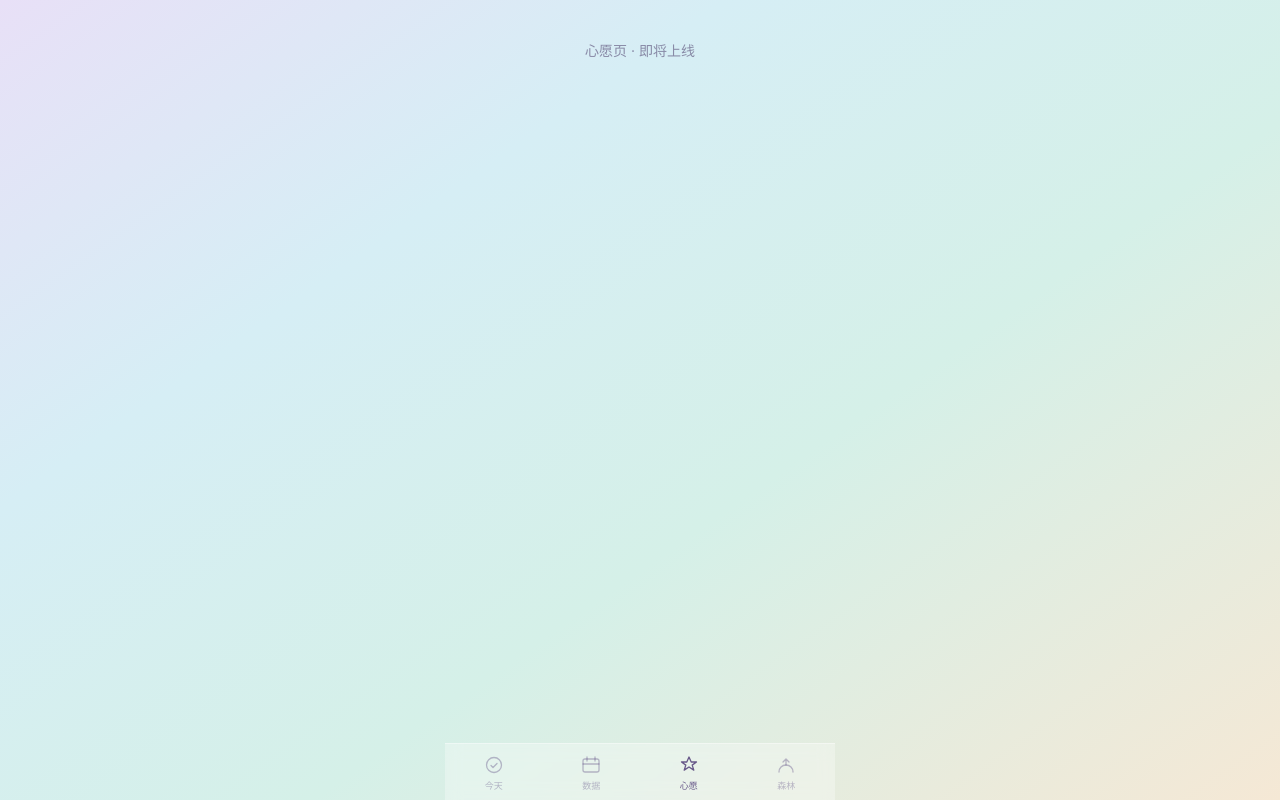
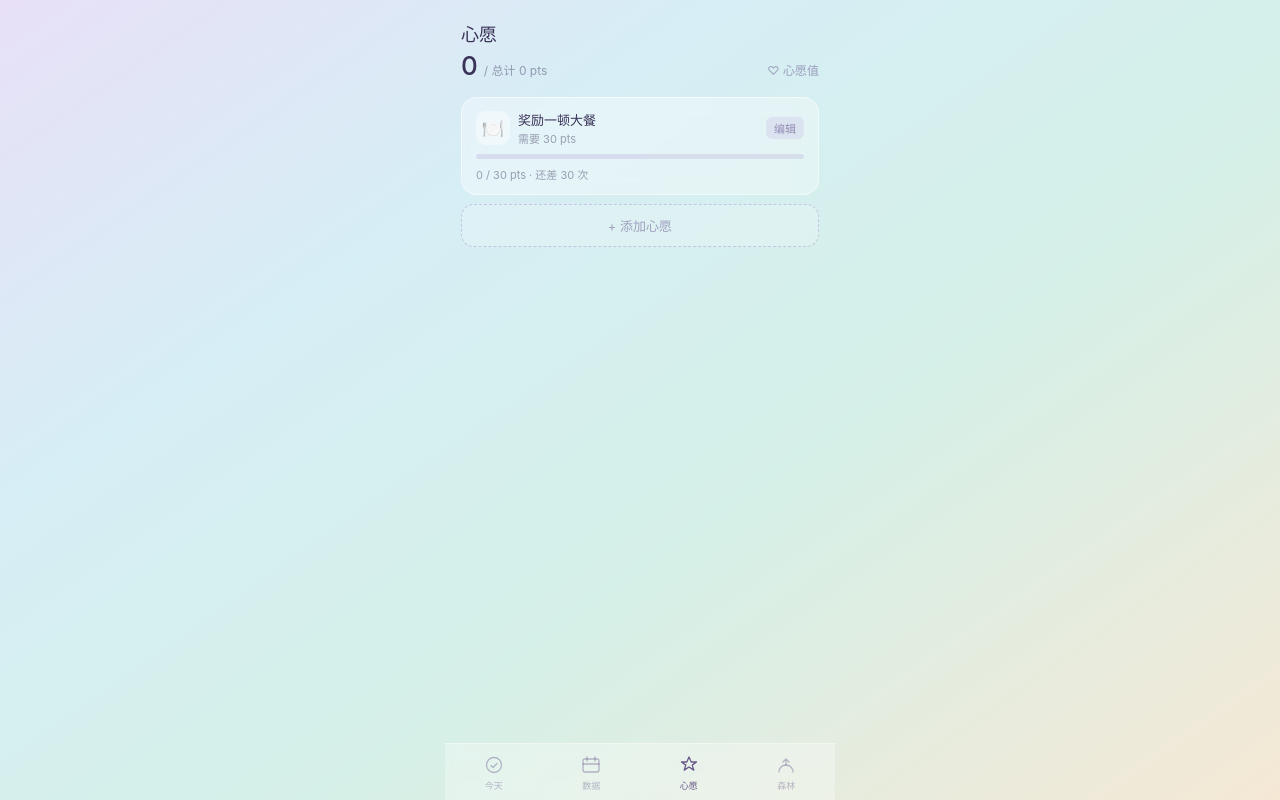
Before and after one commit to lybrebecca/Lumos, a React (Vite) app: page / in a window 1280 px wide. Both pictures are taken after a click on the element "心愿". Built offline with nearby package versions, Linux system fonts and the light colour scheme.

Commit message:
edit wish page

```diff
--- a/src/pages/WishPage.jsx
+++ b/src/pages/WishPage.jsx
@@ -1,12 +1,348 @@
+import { useState } from 'react'
+import { loadWishes, saveWishes, loadPts, savePts } from '../utils/storage'
+import AddWishModal from '../components/AddWishModal'
+
+const DEFAULT_WISH = {
+  id: 'default-1',
+  name: '奖励一顿大餐',
+  emoji: '🍽️',
+  cost: 30,
+  isDefault: true,
+}
+
 function WishPage() {
+  const [wishes, setWishes] = useState(() => {
+    const saved = loadWishes()
+    if (saved) return saved
+    return [DEFAULT_WISH]
+  })
+
+  const [pts, setPts] = useState(() => loadPts())
+  const [showAddModal, setShowAddModal] = useState(false)
+  const [editingWish, setEditingWish] = useState(null)
+  const [confirmRedeem, setConfirmRedeem] = useState(null)
+
+  function saveAll(newWishes, newPts) {
+    setWishes(newWishes)
+    saveWishes(newWishes)
+    if (newPts !== undefined) {
+      setPts(newPts)
+      savePts(newPts)
+    }
+  }
+
+  function handleAdd({ name, emoji, cost }) {
+    const newWish = {
+      id: Date.now(),
+      name,
+      emoji,
+      cost,
+      isDefault: false,
+    }
+    saveAll([...wishes, newWish])
+  }
+
+  function handleEdit({ name, emoji, cost }) {
+    const newWishes = wishes.map(w =>
+      w.id === editingWish.id ? { ...w, name, emoji, cost } : w
+    )
+    saveAll(newWishes)
+    setEditingWish(null)
+  }
+
+  function handleDelete(id) {
+    saveAll(wishes.filter(w => w.id !== id))
+  }
+
+  function handleRedeem(wish) {
+    if (pts.remain < wish.cost) return
+    const newPts = {
+      remain: pts.remain - wish.cost,
+      total: pts.total,
+    }
+    const doneWish = {
+      ...wish,
+      isDone: true,
+      doneAt: new Date().toLocaleDateString('zh-CN'),
+    }
+    const newWishes = [
+      ...wishes.filter(w => w.id !== wish.id),
+      doneWish,
+    ]
+    saveAll(newWishes, newPts)
+    setConfirmRedeem(null)
+  }
+
+  const activeWishes = wishes.filter(w => !w.isDone)
+  const doneWishes = wishes.filter(w => w.isDone)
+
   return (
+    <div style={{ padding: '20px 16px 16px', position: 'relative' }}>
+
       <div style={{
-        padding: '40px 20px',
-        textAlign: 'center',
-        color: 'rgba(60,40,90,0.5)',
-        fontSize: '14px',
+        fontSize: '18px',
+        fontWeight: '500',
+        color: 'rgba(40,30,70,0.9)',
+        marginBottom: '4px',
       }}>
-        心愿页 · 即将上线
+        心愿
+      </div>
+
+      <div style={{
+        display: 'flex',
+        alignItems: 'baseline',
+        gap: '6px',
+        marginBottom: '16px',
+      }}>
+        <span style={{
+          fontSize: '26px',
+          fontWeight: '500',
+          color: 'rgba(40,30,70,0.9)',
+        }}>
+          {pts.remain}
+        </span>
+        <span style={{ fontSize: '12px', color: 'rgba(40,30,70,0.4)' }}>
+          / 总计 {pts.total} pts
+        </span>
+        <span style={{
+          fontSize: '12px',
+          color: 'rgba(100,80,140,0.5)',
+          marginLeft: 'auto',
+        }}>
+          ♡ 心愿值
+        </span>
+      </div>
+
+      {activeWishes.map(wish => {
+        const progress = Math.min(pts.remain / wish.cost, 1)
+        const canRedeem = pts.remain >= wish.cost
+        const isConfirming = confirmRedeem === wish.id
+
+        return (
+          <div
+            key={wish.id}
+            style={{
+              background: 'rgba(255,255,255,0.35)',
+              border: '0.5px solid rgba(255,255,255,0.55)',
+              backdropFilter: 'blur(10px)',
+              borderRadius: '16px',
+              padding: '12px 14px',
+              marginBottom: '9px',
+            }}
+          >
+            <div style={{
+              display: 'flex',
+              alignItems: 'center',
+              gap: '8px',
+              marginBottom: '8px',
+            }}>
+              <div style={{
+                width: '34px',
+                height: '34px',
+                borderRadius: '10px',
+                background: 'rgba(255,255,255,0.4)',
+                display: 'flex',
+                alignItems: 'center',
+                justifyContent: 'center',
+                fontSize: '18px',
+                flexShrink: 0,
+              }}>
+                {wish.emoji}
+              </div>
+              <div style={{ flex: 1 }}>
+                <div style={{
+                  fontSize: '13px',
+                  fontWeight: '500',
+                  color: 'rgba(40,30,70,0.9)',
+                }}>
+                  {wish.name}
+                </div>
+                <div style={{
+                  fontSize: '11px',
+                  color: 'rgba(40,30,70,0.4)',
+                  marginTop: '1px',
+                }}>
+                  需要 {wish.cost} pts
+                </div>
+              </div>
+              <div style={{ display: 'flex', gap: '5px' }}>
+                <div
+                  onClick={() => setEditingWish(wish)}
+                  style={{
+                    fontSize: '11px',
+                    color: 'rgba(100,80,140,0.6)',
+                    background: 'rgba(160,130,200,0.15)',
+                    borderRadius: '6px',
+                    padding: '3px 8px',
+                    cursor: 'pointer',
+                  }}
+                >
+                  编辑
+                </div>
+                {!wish.isDefault && (
+                  <div
+                    onClick={() => handleDelete(wish.id)}
+                    style={{
+                      fontSize: '11px',
+                      color: 'rgba(180,60,60,0.6)',
+                      background: 'rgba(220,80,80,0.1)',
+                      borderRadius: '6px',
+                      padding: '3px 8px',
+                      cursor: 'pointer',
+                    }}
+                  >
+                    删除
+                  </div>
+                )}
+              </div>
+            </div>
+
+            <div style={{
+              height: '5px',
+              borderRadius: '3px',
+              background: 'rgba(160,130,200,0.2)',
+              marginBottom: '7px',
+              overflow: 'hidden',
+            }}>
+              <div style={{
+                height: '100%',
+                borderRadius: '3px',
+                background: canRedeem
+                  ? 'rgba(100,180,120,0.7)'
+                  : 'rgba(140,110,200,0.5)',
+                width: `${Math.round(progress * 100)}%`,
+                transition: 'width 0.3s ease',
+              }} />
+            </div>
+
+            <div style={{
+              display: 'flex',
+              justifyContent: 'space-between',
+              alignItems: 'center',
+            }}>
+              <span style={{
+                fontSize: '11px',
+                color: canRedeem
+                  ? 'rgba(80,140,90,0.8)'
+                  : 'rgba(40,30,70,0.4)',
+              }}>
+                {canRedeem
+                  ? '已达成！可以兑换了'
+                  : `${pts.remain} / ${wish.cost} pts · 还差 ${wish.cost - pts.remain} 次`}
+              </span>
+              {canRedeem && (
+                <div
+                  onClick={() => isConfirming
+                    ? handleRedeem(wish)
+                    : setConfirmRedeem(wish.id)
+                  }
+                  style={{
+                    fontSize: '12px',
+                    fontWeight: '500',
+                    padding: '4px 12px',
+                    borderRadius: '8px',
+                    cursor: 'pointer',
+                    background: isConfirming
+                      ? 'rgba(140,110,200,0.75)'
+                      : 'rgba(140,110,200,0.45)',
+                    color: 'rgba(255,255,255,0.95)',
+                  }}
+                >
+                  {isConfirming ? '确认兑换' : '兑换'}
+                </div>
+              )}
+            </div>
+          </div>
+        )
+      })}
+
+      <button
+        onClick={() => setShowAddModal(true)}
+        style={{
+          width: '100%',
+          padding: '11px',
+          borderRadius: '13px',
+          border: '0.5px dashed rgba(160,130,200,0.4)',
+          background: 'rgba(255,255,255,0.2)',
+          color: 'rgba(100,80,140,0.5)',
+          fontSize: '13px',
+          cursor: 'pointer',
+          fontFamily: 'inherit',
+          marginBottom: '16px',
+        }}
+      >
+        + 添加心愿
+      </button>
+
+      {doneWishes.length > 0 && (
+        <div style={{
+          borderTop: '0.5px solid rgba(255,255,255,0.3)',
+          paddingTop: '14px',
+        }}>
+          <div style={{
+            fontSize: '12px',
+            color: 'rgba(40,30,70,0.35)',
+            marginBottom: '8px',
+          }}>
+            已实现
+          </div>
+          {doneWishes.map(wish => (
+            <div
+              key={wish.id}
+              style={{
+                display: 'flex',
+                alignItems: 'center',
+                gap: '8px',
+                padding: '8px 0',
+                borderBottom: '0.5px solid rgba(255,255,255,0.2)',
+              }}
+            >
+              <div style={{
+                width: '20px',
+                height: '20px',
+                borderRadius: '50%',
+                background: 'rgba(100,180,120,0.35)',
+                display: 'flex',
+                alignItems: 'center',
+                justifyContent: 'center',
+                fontSize: '10px',
+                color: 'rgba(20,80,30,0.8)',
+                flexShrink: 0,
+              }}>
+                ✓
+              </div>
+              <span style={{
+                fontSize: '12px',
+                color: 'rgba(40,30,70,0.45)',
+                flex: 1,
+              }}>
+                {wish.emoji} {wish.name}
+              </span>
+              <span style={{
+                fontSize: '10px',
+                color: 'rgba(40,30,70,0.3)',
+              }}>
+                {wish.doneAt}
+              </span>
+            </div>
+          ))}
+        </div>
+      )}
+
+      {showAddModal && (
+        <AddWishModal
+          onAdd={handleAdd}
+          onClose={() => setShowAddModal(false)}
+        />
+      )}
+
+      {editingWish && (
+        <AddWishModal
+          existingWish={editingWish}
+          onAdd={handleEdit}
+          onClose={() => setEditingWish(null)}
+        />
+      )}
     </div>
   )
 }
```
Lines whose indentation alone changed are shown as unchanged.
